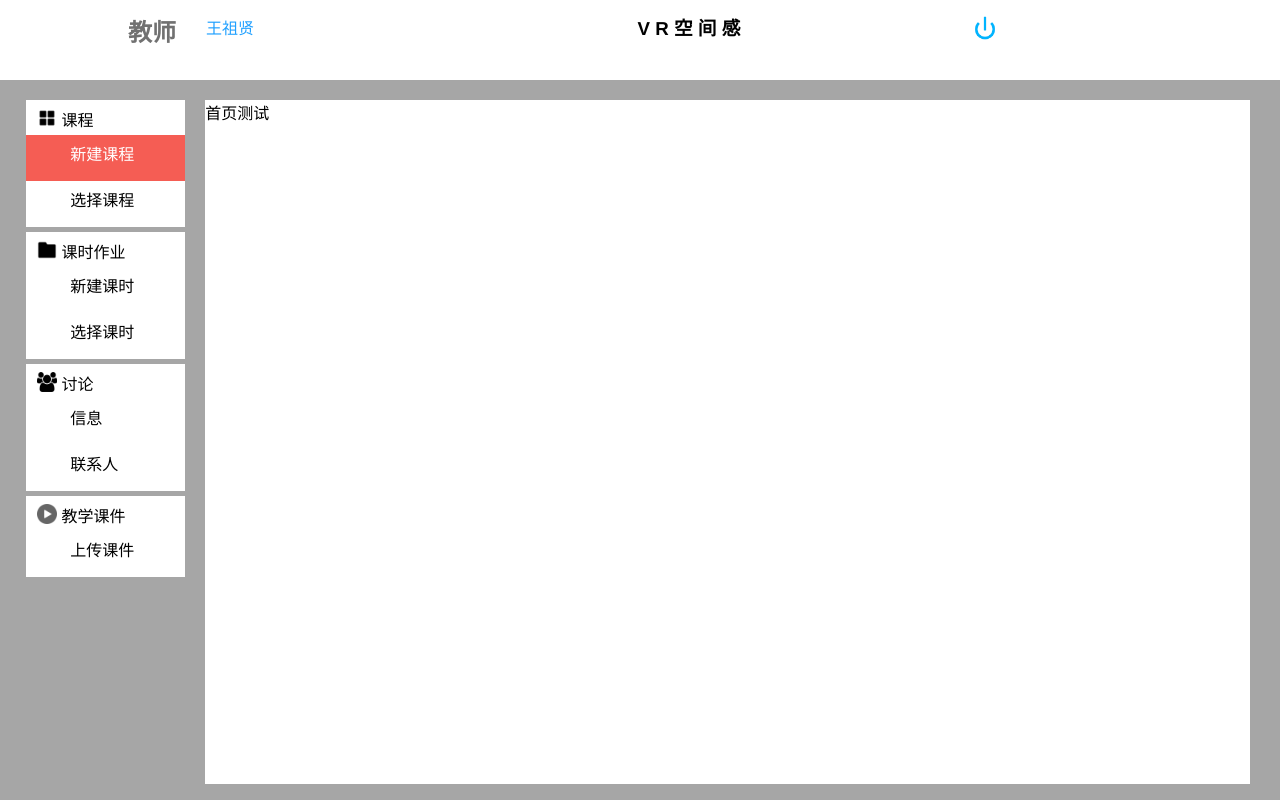
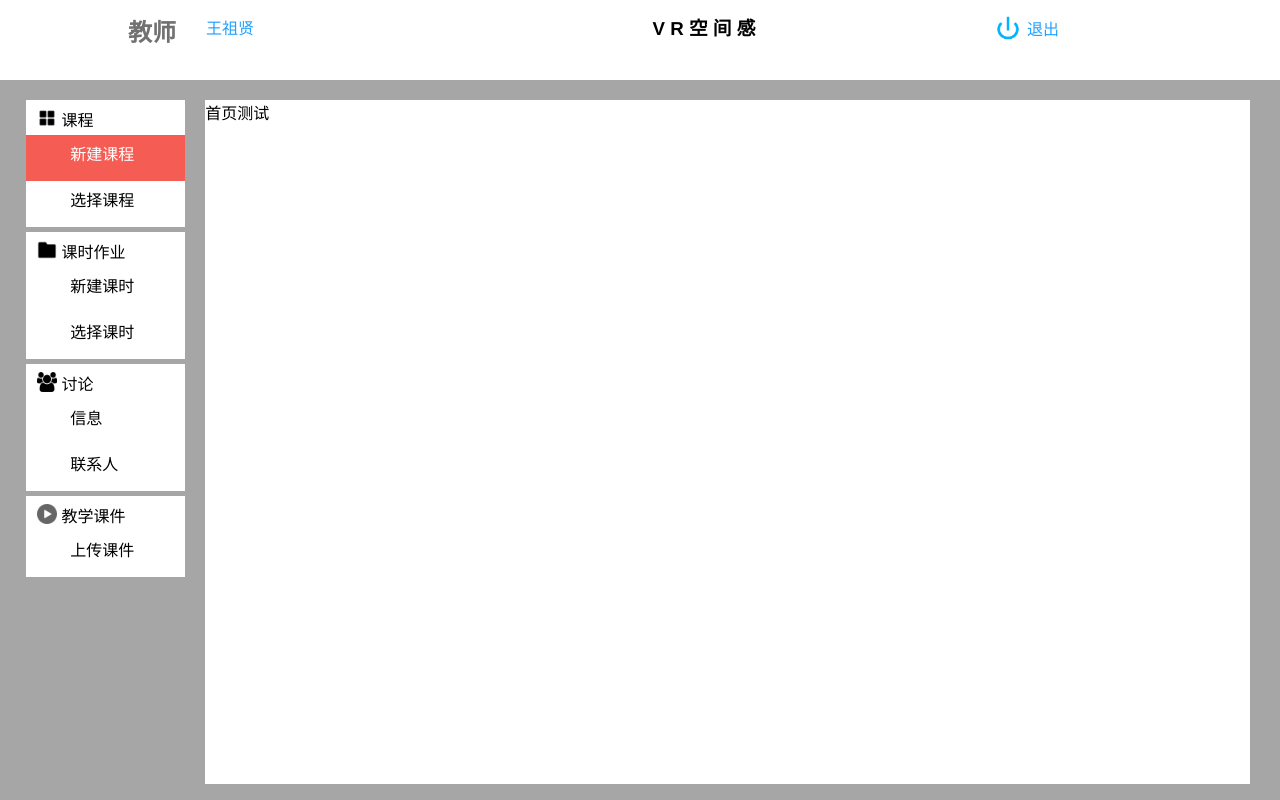
Before and after one commit to SBXSYZL/space, a Vue app: page / in a window 1280 px wide. Built offline with nearby package versions, Linux system fonts and the light colour scheme.

Commit message:
主页布局

```diff
--- a/src/components/Header.vue
+++ b/src/components/Header.vue
@@ -16,12 +16,16 @@
         <h3>V R 空 间 感</h3>
       </div>
       <!--中间 end-->
-      <img style="margin-top: 1%;text-align: center;height: 30px;width: 30px"
-           @click="turnOff"
-           :src="turn_off_icon"
-           alt="">
+
       <!--右边 start-->
       <div class="right_div">
+        <div style="display: flex;text-align: right;">
+          <img style="height: 30px;width: 32px"
+               @click="turnOff"
+               :src="turn_off_icon"
+               alt="">
+          <div style="margin-top: 1%;margin-left: 3px;color: #20a0ff">退出</div>
+        </div>
 
       </div>
       <!--右边 end-->
@@ -62,7 +66,9 @@
 
   .right_div {
     width: 30%;
-    align-content: end;
+    text-align: center;
+    margin-top: 1%;
+
   }
 
 </style>
```
